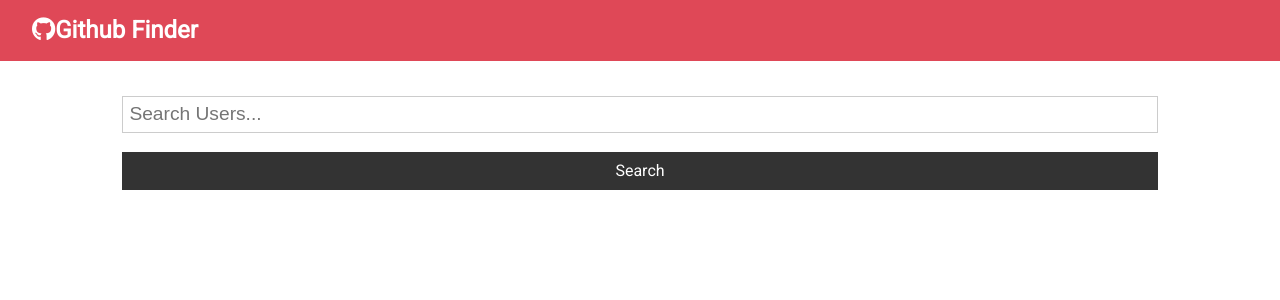
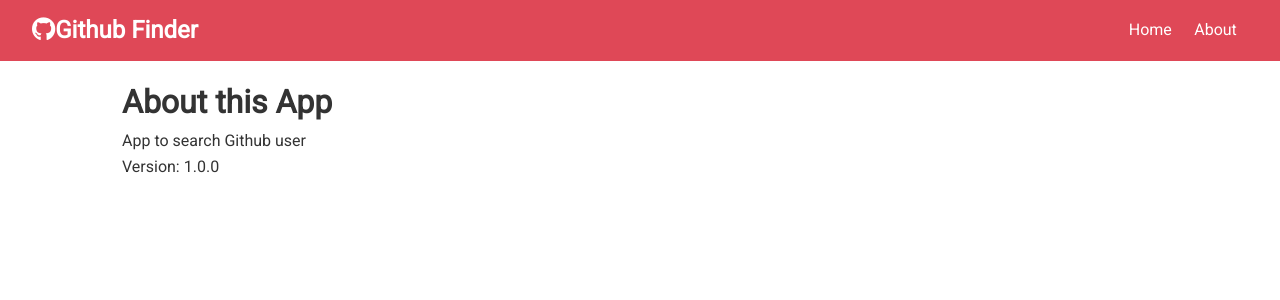
Before and after one commit to daikadai/github-finder, a React (Create React App) app: page /about in a window 1280 px wide. Shown: the top 300 px of the page. Built offline with nearby package versions, Linux system fonts and the light colour scheme.

Commit message:
Single User Component & Data

```diff
--- a/package.json
+++ b/package.json
@@ -9,6 +9,7 @@
     "axios": "^0.19.2",
     "react": "^16.13.0",
     "react-dom": "^16.13.0",
+    "react-router-dom": "^5.1.2",
     "react-scripts": "3.4.0"
   },
   "scripts": {
--- a/src/App.js
+++ b/src/App.js
@@ -1,8 +1,10 @@
-import React, { Component } from 'react';
+import React, { Component, Fragment } from 'react';
+import { BrowserRouter as Router, Switch, Route } from 'react-router-dom';
 import Navbar from './components/layout/Navbar';
 import Users from './components/users/Users';
 import Search from './components/users/Search';
 import Alert from './components/layout/Alert';
+import About from './components/pages/About';
 import './App.css';
 import axios from 'axios';
 
@@ -39,14 +41,23 @@
     const { users, loading } = this.state;
 
     return (
+      <Router>
         <div className="App">
           <Navbar icon='fab fa-github' />
           <div className="container">
             <Alert alert={this.state.alert} />
+            <Switch>
+              <Route exact path='/' render={props => (
+                <Fragment>
                   <Search searchUsers={this.searchUsers} clearUsers={this.clearUsers} showClear={users.length > 0 ? true : false} setAlert={this.setAlert} />
                   <Users loading={loading} users={users} />
+                </Fragment>
+              )} />
+              <Route exact path='/about' component={About} />
+            </Switch>
           </div>
         </div>
+      </Router>
     );
   }
 }
--- a/src/components/layout/Navbar.js
+++ b/src/components/layout/Navbar.js
@@ -1,6 +1,6 @@
 import React from 'react';
 import PropTypes from 'prop-types'
-
+import { Link } from 'react-router-dom'
 
 const Navbar = ({ icon, title }) => {
 
@@ -10,6 +10,10 @@
         <i className={icon}></i>
         {title}
       </h1>
+      <ul>
+        <li><Link to="/">Home</Link></li>
+        <li><Link to="/about">About</Link></li>
+      </ul>
     </nav>
   )
 }
--- /dev/null
+++ b/src/components/pages/About.js
@@ -0,0 +1,13 @@
+import React, { Fragment } from 'react'
+
+const About = () => {
+  return (
+    <Fragment>
+      <h1>About this App</h1>
+      <p>App to search Github user</p>
+      <p>Version: 1.0.0</p>
+    </Fragment>
+  )
+}
+
+export default About;
```
Also changed, not shown: 1 other file (tests, documents, lock files or other folders). Lines whose indentation alone changed are shown as unchanged.
